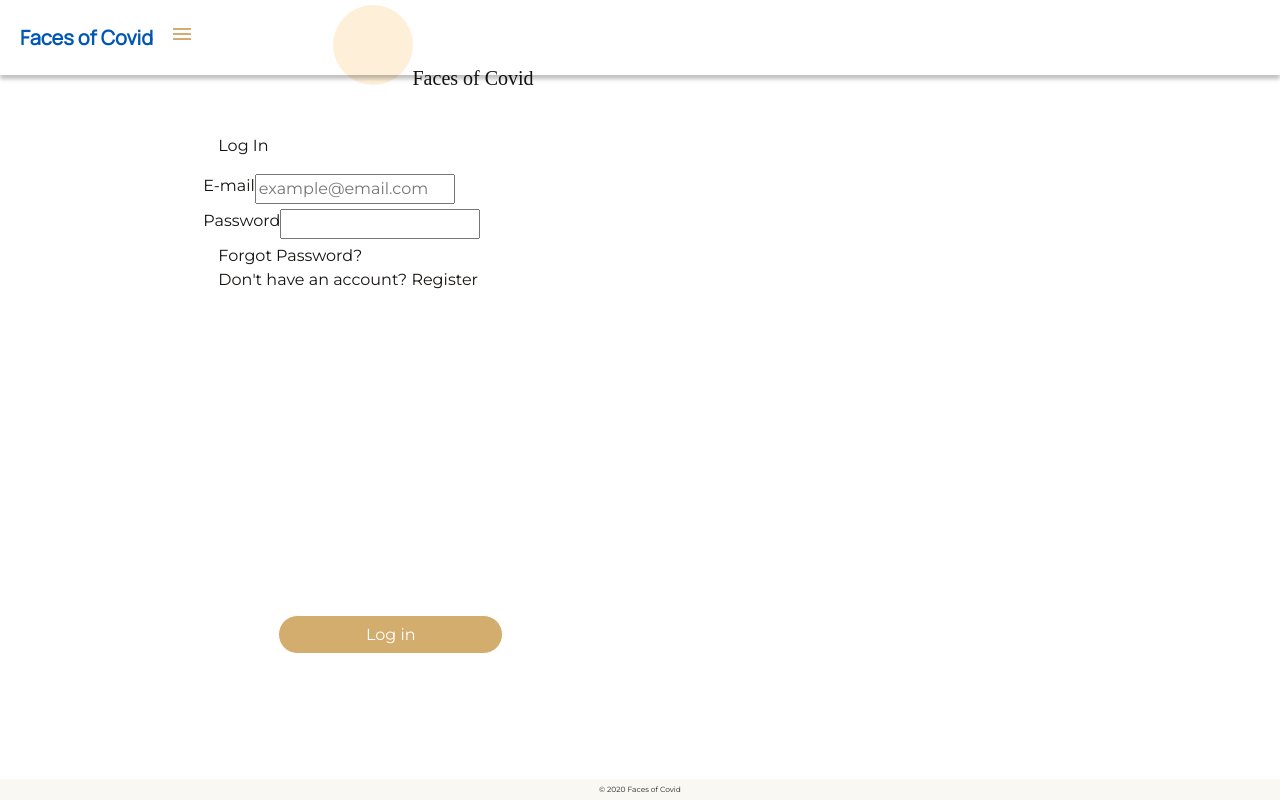
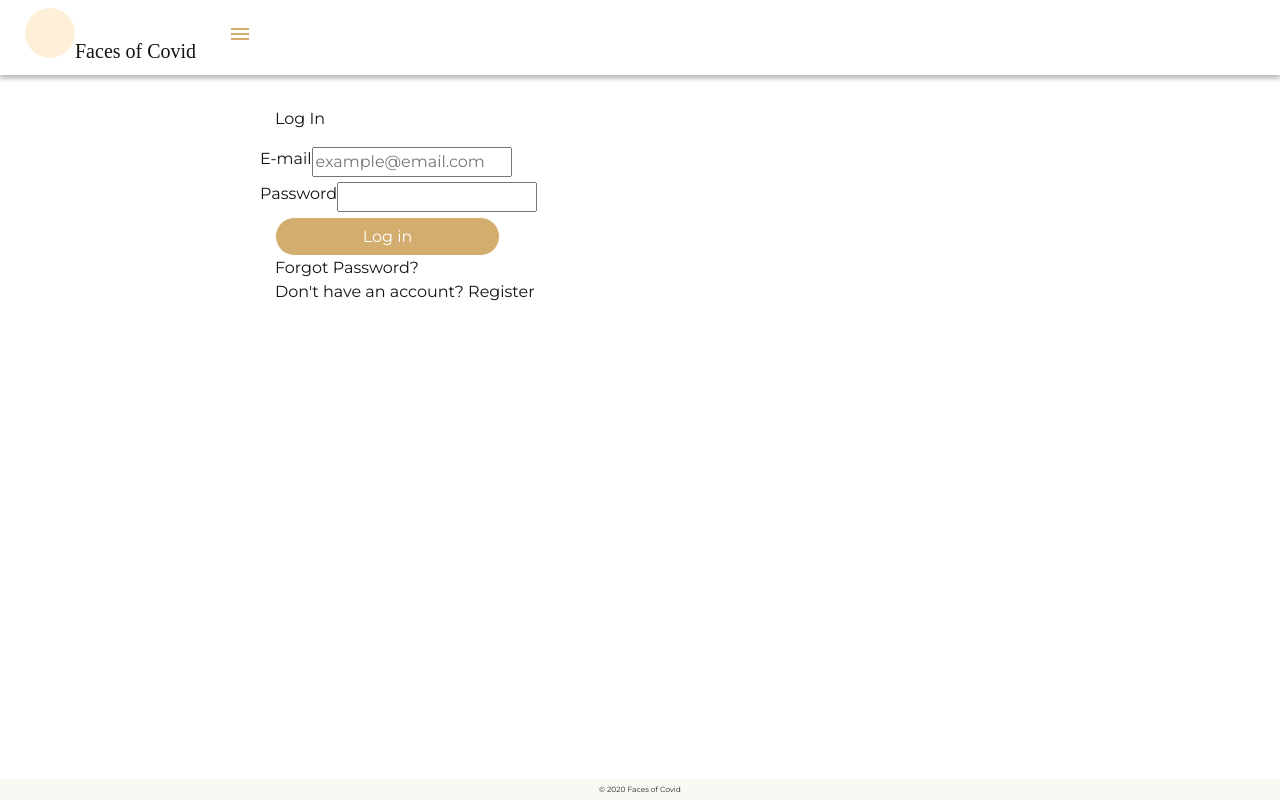
Before and after one commit to FacesOfCovid/FacesOfCovid, a React (Create React App) app in the folder client/: page /login in a window 1280 px wide. Built offline with nearby package versions, Linux system fonts and the light colour scheme.

Commit message:
refactor styling to align with nav, placed titleLogo component in nav

```diff
--- a/client/src/components/App.js
+++ b/client/src/components/App.js
@@ -13,15 +13,19 @@ function App() {
   return (
     <Router>
 
-      <div>
-        <Navbar />
+      <Navbar />
+
+      <div className="container-fluid">
+
         {/* Public Routes */}
         <Route path="/login" component={Login} />
         <Route path="/register" component={Register} />
-        <Footer />
 
       </div>
-    </Router>
+
+      <Footer />
+
+    </Router >
 
 
 
--- a/client/src/components/Login/index.jsx
+++ b/client/src/components/Login/index.jsx
@@ -25,20 +25,14 @@ const Login = () => {
 
 
     return (
-        <div>
+        <div className="container loginWrapper">
 
-            {/* logo row */}
-            <div className="row mb-5">
-                <div className="col-sm-6 offset-3">
-                    <TitleLogo />
-                </div>
-            </div>
 
             {/* form row */}
             <div className="row">
                 <div className="col-sm-8 offset-2">
 
-                    <form onSubmit={onSubmit}>
+                    <form onSubmit={onSubmit} className="loginForm">
                         <h3 className="mb-3">Log In</h3>
 
                         <div className="row mb-2">
--- a/client/src/components/Login/login.css
+++ b/client/src/components/Login/login.css
@@ -3,7 +3,6 @@ width: 98px;
 height: 37px;
 left: 138px;
 bottom: 548px;
-
 font-family: Montserrat;
 font-style: normal;
 font-weight: bold;
@@ -19,11 +18,9 @@ width: 260px;
 height: 100px;
 left: 58px;
 top: 277px;
-
 background: #FFFFFF;
 }
  .loginButton {
-    position: absolute;
     width: 225px;
     height: 39px;
     left: 75px;
@@ -32,5 +29,8 @@ background: #FFFFFF;
     background: #D3AD6E;
     border: 1px solid #FFFFFF;
     border-radius: 20px;
+ }
 
+ .loginForm {
+    margin-top: 100px;
  }
--- a/client/src/components/Navbar/Navbar.js
+++ b/client/src/components/Navbar/Navbar.js
@@ -1,17 +1,19 @@
 import React from "react";
 
+//COMPONENTS
+import TitleLogo from '../TitleLogo';
 import "./navbar.css";
 
 const Navbar = () => {
     return (
         <nav className="nav">
-            <a href="/" className="project-name">
+            <a href="/" className="project-name navbar-brand">
                 {/* <img className="logo" src="#" alt="Logo" /> */}
-                Faces of Covid
+                <TitleLogo />
             </a>
             <input className="menu-btn" type="checkbox" id="menu-btn" />
             <label className="menu-icon" for="menu-btn">
-                <span className="nav-icon"></span>
+                <span className="nav-icon navbar-collapse"></span>
             </label>
             <ul className="menu">
                 <li><a href="/feed">Feed</a></li>
--- a/client/src/components/Navbar/navbar.css
+++ b/client/src/components/Navbar/navbar.css
@@ -4,13 +4,14 @@ nav {
     height: 7.5rem;
     position: fixed;
     width: 100%;
-    z-index: 3;
+    z-index: 1;
 }
 
 nav .project-name {
     font-size: 2rem;
     line-height: 7.5rem;
     padding-left: 2rem;
+    padding-bottom: 4rem;
     display: block;
     float: left;
 }
--- a/client/src/components/Register/index.jsx
+++ b/client/src/components/Register/index.jsx
@@ -25,7 +25,9 @@ const Register = (props) => {
         e.preventDefault();
         //verify password inputs match
         if (user.password2 === user.password) {
+            //============================================================
             //=============add code here to register user=================
+            //============================================================
             resetForm();
             props.history.push('./login');
         } else {
@@ -37,19 +39,13 @@ const Register = (props) => {
 
 
     return (
-        <div>
-            {/* logo row */}
-            <div className="row mb-5">
-                <div className="col-sm-6 offset-3">
-                    <TitleLogo />
-                </div>
-            </div>
+        <div className="container registerWrapper">
 
             {/* form row */}
             <div className="row">
                 <div className="col-sm-8 offset-2">
 
-                    <form onSubmit={onSubmit}>
+                    <form onSubmit={onSubmit} className="registerForm">
 
                         <h3 className="mb-3">Register</h3>
 
--- a/client/src/components/Register/register.css
+++ b/client/src/components/Register/register.css
@@ -32,5 +32,8 @@ h3 {
         background: #D3AD6E;
         border: 1px solid #FFFFFF;
         border-radius: 20px;
+    }
 
-    }
+    .registerForm {
+        margin-top: 100px;
+     }
--- a/client/src/components/TitleLogo/titlelogo.css
+++ b/client/src/components/TitleLogo/titlelogo.css
@@ -3,10 +3,8 @@
 }
 
 .logo {
-width: 80px;
-height: 80px;
-left: 70px;
-bottom: 650px;
+width: 50px;
+height: 50px;
 border-radius: 50%;
 background: rgba(253, 218, 157, 0.4);
 display: inline-block;
@@ -17,7 +15,6 @@ width: 141px;
 height: 25px;
 left: 117px;
 bottom: 677px;
-
 font-family: Merriweather;
 font-style: normal;
 font-weight: normal;
```
